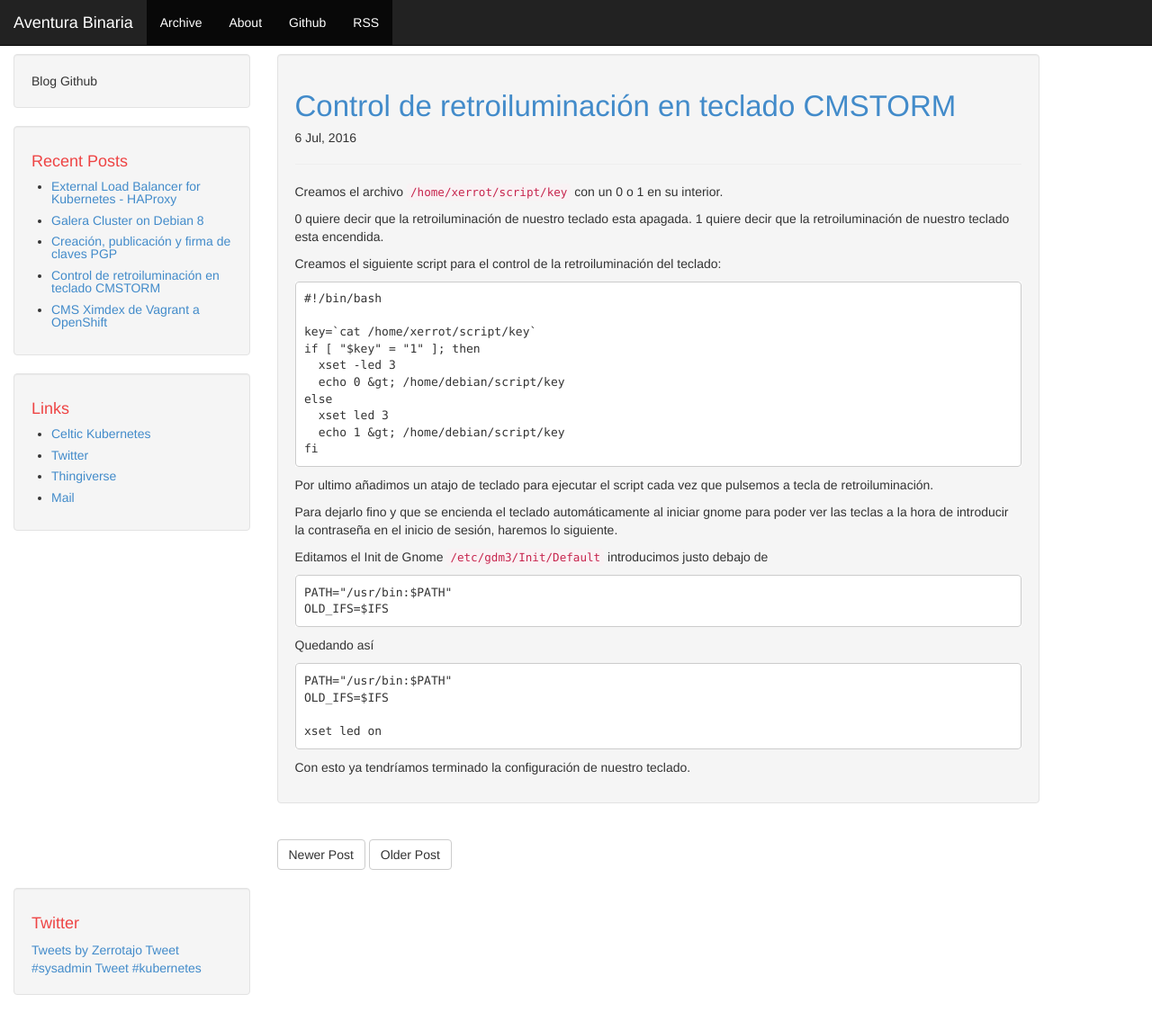
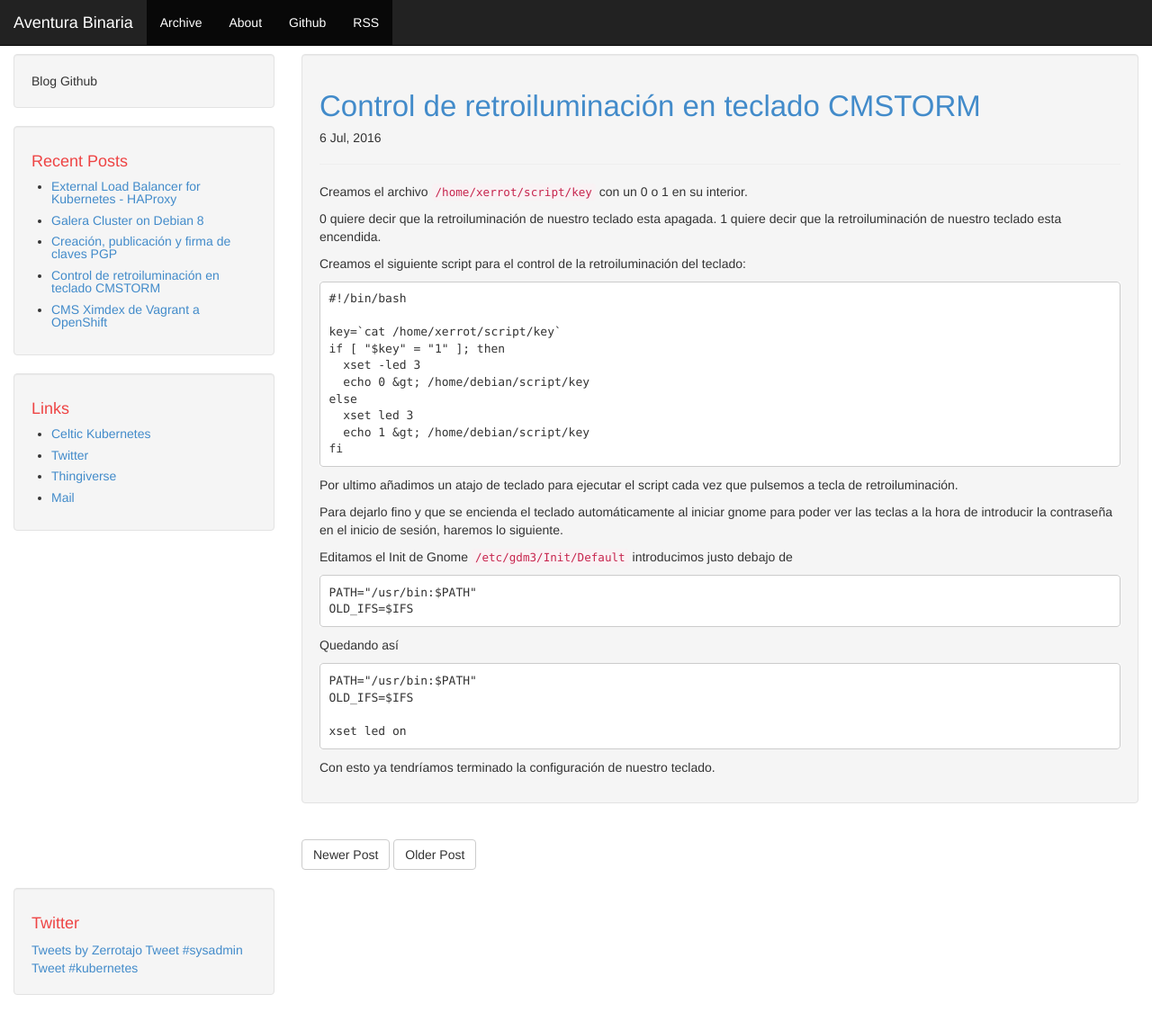
Before and after one commit to Tedezed/aventurabinaria.es, a Jekyll site: the page built from _posts/2016-07-06-Control-de-retroiluminacion-en-teclado-CMSTORM.md, in a window 1280 px wide and 1186 px high. Shown: the top 1145 px of the window at 90% size. Built offline with Jekyll 4.4.1, drawn with Linux system fonts in a browser that asks for light colours; comment, search, counter and statistics services are not loaded.

Commit message:
Add post format

```diff
--- a/_layouts/post.html
+++ b/_layouts/post.html
@@ -1,6 +1,6 @@
 {% include header.html %}
 
-<div class="container container-left">
+<div class="container-fluid">
     <div class="row">
         <div class="col-md-3 hidden-xs">
             {% include sidebar.html %}
```
